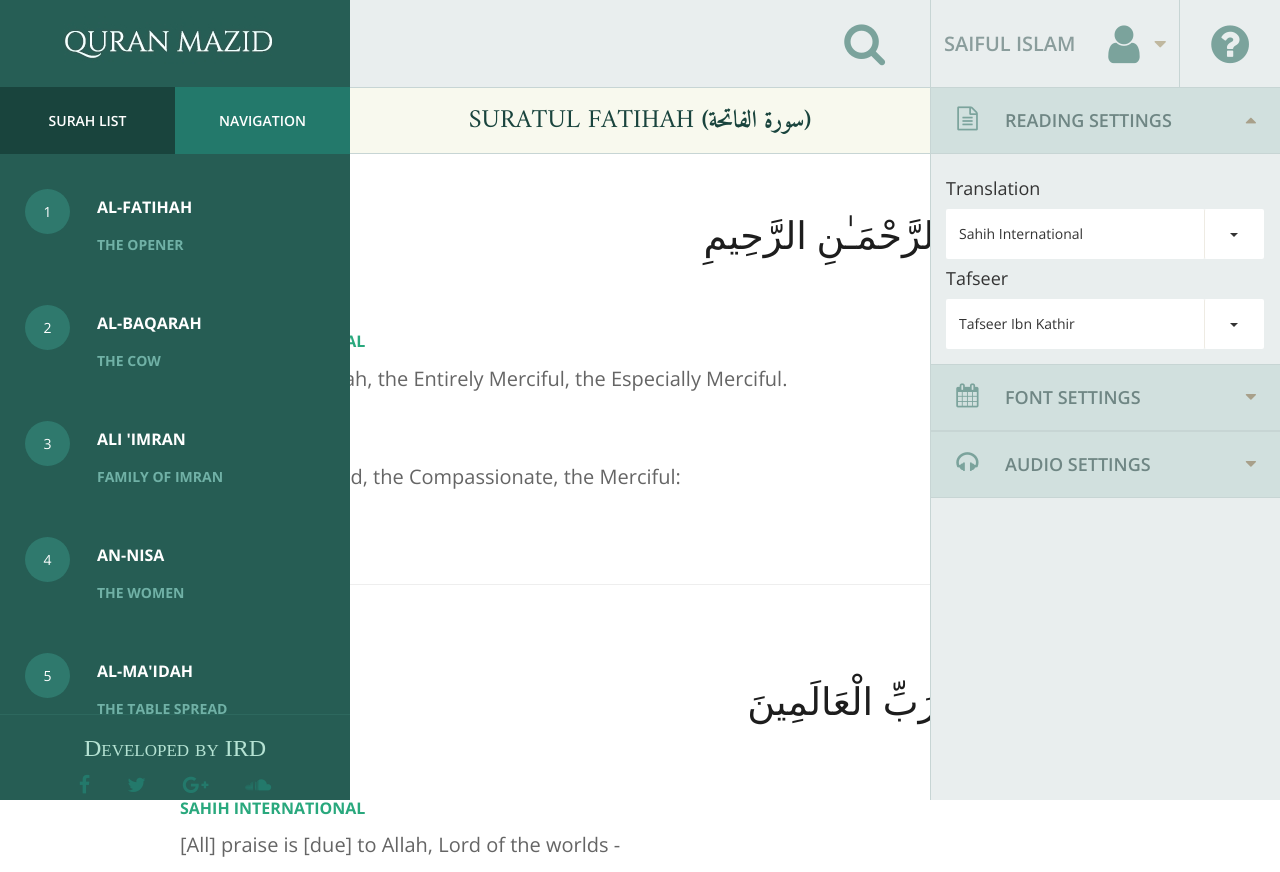
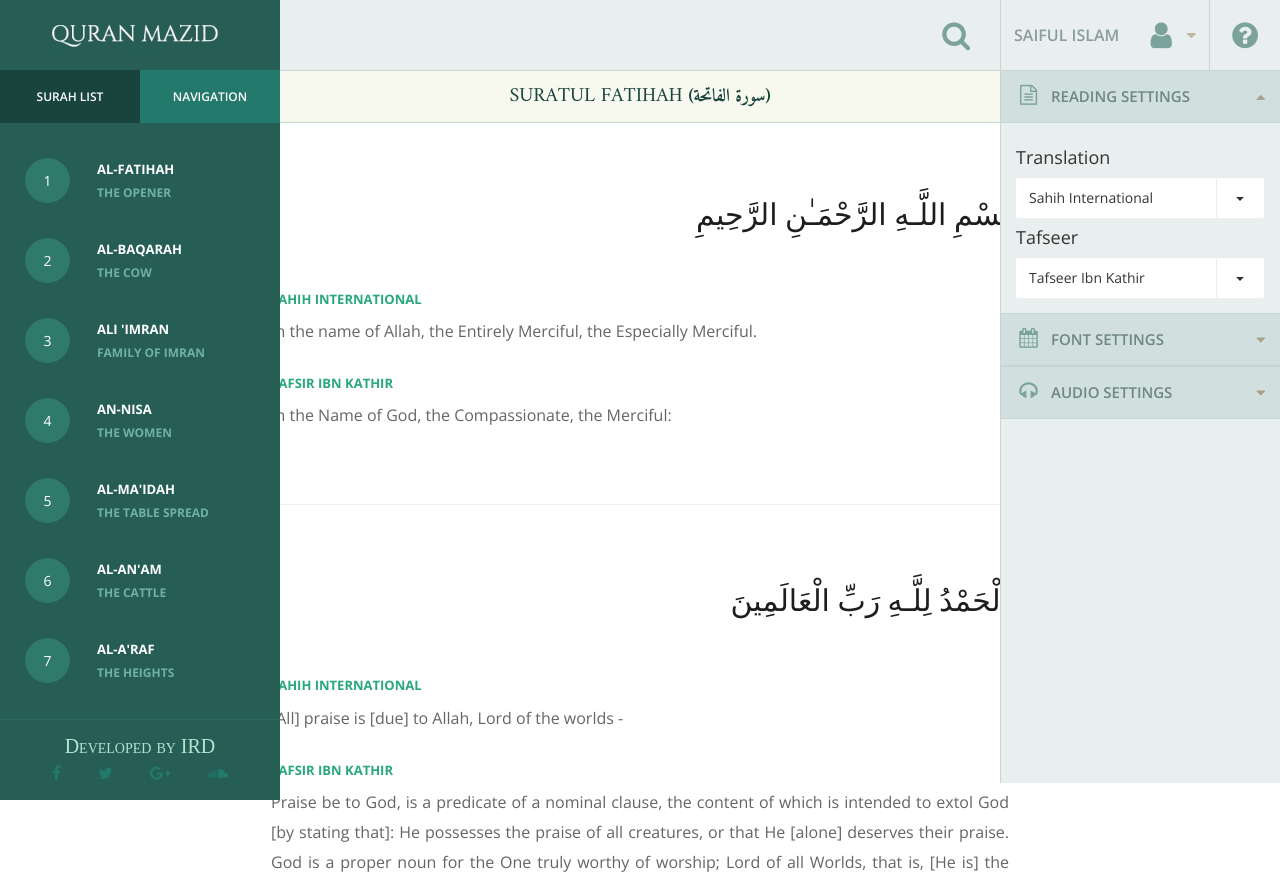
Before and after one commit to mutasimb/mutasimb.github.io, a website: page quran-mazid/index.html in a window 1280 px wide. Shown: the top 872 px of the page. Drawn offline with nearby package versions, Linux system fonts and the light colour scheme; a web font is replaced by a local one.

Commit message:
80% optimization

```diff
--- a/quran-mazid/css/style.css
+++ b/quran-mazid/css/style.css
@@ -21,8 +21,17 @@
   left: 0;
   right: 0;
   z-index: 99;
-  height: 154px;
+  height: 123px;
   background-color: #E9EEEE;
+}
+
+header .brand {
+  display: block;
+  width: 280px;
+}
+
+header .brand img {
+  width: 100%;
 }
 
 header .surah-name {
@@ -34,20 +43,20 @@
   margin-bottom: 0;
   border-top: 1px solid #C7D5D4;
   border-bottom: 1px solid #C7D5D4;
-  height: 67px;
-  line-height: 65px;
+  height: 53px;
+  line-height: 51px;
   background-color: #F8F9EE;
   font-family: 'Amiri', serif;
   font-weight: 400;
   text-align: center;
   text-transform: uppercase;
-  font-size: 26px;
+  font-size: 20px;
   color: #19443D;
 }
 
 header .surah-name .arabic {
   font-weight: 700;
-  font-size: 24px;
+  font-size: 18px;
 }
 
 header .surah-name .arabic::before {
@@ -61,7 +70,7 @@
 header .search {
   position: relative;
   flex-grow: 1;
-  height: 87px;
+  height: 70px;
   z-index: 99;
 }
 
@@ -70,11 +79,11 @@
   z-index: -1;
   content: "\f002";
   font-family: "FontAwesome";
-  right: 45px;
+  right: 30px;
   top: 0;
   bottom: 0;
-  line-height: 87px;
-  font-size: 44px;
+  line-height: 70px;
+  font-size: 30px;
   color: #7BA39C;
 }
 
@@ -83,6 +92,8 @@
   background: none;
   height: 100%;
   width: 100%;
+  padding-left: 30px;
+  padding-right: 85px;
 }
 
 header .user-btn {
@@ -93,17 +104,17 @@
   justify-content: flex-end;
   padding-left: 13px;
   padding-right: 13px;
-  width: 250px;
-  height: 87px;
+  width: 210px;
+  height: 70px;
   border: none;
   border-left: 1px solid #C7D5D4;
   border-right: 1px solid #C7D5D4;
   background: none;
   text-transform: uppercase;
   font-weight: 600;
-  font-size: 20px;
+  font-size: 16px;
   text-align: left;
-  line-height: 87px;
+  line-height: 70px;
 }
 
 header .user-btn .user-name {
@@ -117,7 +128,7 @@
 
 header .user-btn .fa.fa-user {
   margin-right: 15px;
-  font-size: 44px;
+  font-size: 30px;
   color: #7BA39C;
 }
 
@@ -126,32 +137,32 @@
 }
 
 header .help-btn {
-  width: 100px;
-  height: 87px;
+  width: 70px;
+  height: 70px;
   background: none;
   border: none;
 }
 
 header .help-btn .fa {
-  font-size: 44px;
+  font-size: 30px;
   color: #7BA39C;
 }
 
 nav {
   position: fixed;
   left: 0;
-  top: 87px;
+  top: 70px;
   bottom: 0;
   z-index: 100;
-  height: calc(100% - 87px);
-  width: 350px;
+  height: calc(100% - $header-top);
+  width: 280px;
   background-color: #265D54;
 }
 
 nav .nav-btns {
   display: flex;
   flex-flow: row nowrap;
-  height: 67px;
+  height: 53px;
   margin-bottom: 15px;
 }
 
@@ -163,6 +174,7 @@
   background-color: #19443D;
   text-transform: uppercase;
   font-weight: 600;
+  font-size: 12px;
   color: white;
   cursor: pointer;
 }
@@ -173,11 +185,15 @@
 
 nav .nav-surah-list {
   position: absolute !important;
-  top: 82px;
-  bottom: 86px;
+  top: 68px;
+  bottom: 95px;
   left: 0;
   width: calc(100% - 15px);
-  height: calc(100% - (82px + 86px));
+  height: calc(100% - ($header-bottom + 15px + 95px));
+}
+
+nav .nav-surah-list .simplebar-track.horizontal {
+  display: none;
 }
 
 nav .nav-surah-list .simplebar-track.vertical {
@@ -207,6 +223,12 @@
   flex-direction: column;
   padding-left: 72px;
   color: white;
+  min-height: 45px;
+}
+
+nav .nav-surah-list .surah-list-ul li a:hover,
+nav .nav-surah-list .surah-list-ul li a:focus {
+  text-decoration: none;
 }
 
 nav .nav-surah-list .surah-list-ul li a span {
@@ -222,20 +244,23 @@
 }
 
 nav .nav-surah-list .surah-list-ul li a h4 {
+  margin-top: 3.5px;
   text-transform: uppercase;
   font-weight: 700;
-  font-size: 16px;
+  font-size: 13px;
 }
 
 nav .nav-surah-list .surah-list-ul li a h6 {
+  margin-top: 0;
+  margin-bottom: 0;
   text-transform: uppercase;
   font-weight: 700;
-  font-size: 14px;
+  font-size: 12px;
   color: #70B1A6;
 }
 
 nav .nav-surah-list .surah-list-ul li + li {
-  margin-top: 43px;
+  margin-top: 35px;
 }
 
 nav .nav-footer {
@@ -246,13 +271,17 @@
 }
 
 nav .nav-footer h3 {
+  margin-top: 15px;
+  margin-bottom: 5px;
   font-family: "Scheherazade", serif;
   font-variant: small-caps;
   text-align: center;
+  font-size: 20px;
   color: #B5E2D3;
 }
 
 nav .nav-footer .social-btns {
+  margin-bottom: 15px;
   display: flex;
   flex-flow: row nowrap;
   justify-content: center;
@@ -260,7 +289,7 @@
 
 nav .nav-footer .social-btns a {
   display: block;
-  font-size: 20px;
+  font-size: 16px;
   color: #23796B;
 }
 
@@ -290,24 +319,23 @@
   position: relative;
   margin-left: auto;
   margin-right: auto;
-  max-width: 920px;
-  padding-top: 90px;
-  padding-bottom: 80px;
+  max-width: 768px;
+  padding: 75px 15px 64px;
 }
 
 #surah .ayah .ayah-wrapper::before {
   content: url(../images/bullet.png);
   position: absolute;
-  left: calc(100% + 30px);
-  top: 90px;
+  left: calc(100% + 24px);
+  top: 75px;
 }
 
 #surah .ayah .surah-ayah-index {
   position: absolute;
-  right: calc(100% + 30px);
-  top: 90px;
+  right: calc(100% + 24px);
+  top: 75px;
   font-family: 'Scheherazade', serif;
-  font-size: 38px;
+  font-size: 30px;
   color: #29A87D;
 }
 
@@ -315,7 +343,7 @@
   font-family: 'Scheherazade', serif;
   direction: rtl;
   text-align: right;
-  font-size: 38px;
+  font-size: 30px;
   color: #1D1D1D;
 }
 
@@ -323,7 +351,7 @@
   display: none;
   flex-flow: column nowrap;
   position: absolute;
-  top: 214px;
+  top: 170px;
   right: calc(100% + 30px);
 }
 
@@ -332,14 +360,14 @@
   background: none;
   background-color: #E7F5F5;
   border-radius: 50%;
-  height: 39px;
-  width: 39px;
+  height: 30px;
+  width: 30px;
   color: #AAC1BF;
   cursor: pointer;
 }
 
 #surah .ayah .ayah-btns .btn-ayah + .btn-ayah {
-  margin-top: 16px;
+  margin-top: 10px;
 }
 
 #surah .ayah:hover .ayah-btns {
@@ -347,35 +375,35 @@
 }
 
 #surah .ayah .translation {
-  margin-top: 70px;
+  margin-top: 55px;
 }
 
 #surah .ayah .translation + .translation {
-  margin-top: 36px;
+  margin-top: 30px;
 }
 
 #surah .ayah .translation .translation-source {
   text-transform: uppercase;
   font-weight: 700;
-  font-size: 16px;
+  font-size: 13px;
   color: #29A87D;
 }
 
 #surah .ayah .translation .translation-p {
   text-align: justify;
-  font-size: 20px;
-  line-height: 35px;
+  font-size: 16px;
+  line-height: 30px;
   color: #656565;
 }
 
 #settings {
   position: fixed;
   right: 0;
-  top: 87px;
+  top: 70px;
   bottom: 0;
   z-index: 100;
   height: calc(100% - 87px);
-  width: 350px;
+  width: 280px;
   background-color: #E9EEEE;
   border-left: 1px solid #C7D5D4;
 }
@@ -392,8 +420,8 @@
 }
 
 #settings .panel-group .panel .panel-heading {
-  padding: 0 24px;
-  height: 67px;
+  padding: 0 15px;
+  height: 53px;
   border: 1px solid #C7D5D4;
   border-left: 0;
   border-right: 0;
@@ -405,22 +433,27 @@
   height: 100%;
   text-transform: uppercase;
   font-weight: 600;
-  font-size: 18px;
+  font-size: 15px;
 }
 
 #settings .panel-group .panel .panel-heading .panel-title a {
   display: block;
   position: relative;
   height: 100%;
-  line-height: 65px;
+  line-height: 51px;
   color: #6F8684;
+}
+
+#settings .panel-group .panel .panel-heading .panel-title a:hover,
+#settings .panel-group .panel .panel-heading .panel-title a:focus {
+  text-decoration: none;
 }
 
 #settings .panel-group .panel .panel-heading .panel-title a .fa:first-child {
   width: 25px;
   text-align: center;
-  font-size: 24px;
-  margin-right: 25px;
+  font-size: 20px;
+  margin-right: 10px;
   color: #7BA39C;
 }
 
@@ -429,7 +462,7 @@
   right: 0;
   top: 0;
   bottom: 0;
-  line-height: 65px;
+  line-height: 51px;
   color: #A8A08A;
 }
 
@@ -454,8 +487,9 @@
 #settings .panel-group .panel .panel-body .panel-dropdown .btn {
   border-radius: 2px;
   background-color: white;
-  height: 50px;
-  width: calc(100% - 60px);
+  height: 40px;
+  width: calc(100% - 48px);
+  font-size: 14px;
 }
 
 #settings .panel-group .panel .panel-body .panel-dropdown .btn:focus {
@@ -467,7 +501,7 @@
 }
 
 #settings .panel-group .panel .panel-body .panel-dropdown .btn.dropdown-toggle {
-  width: 60px;
+  width: 48px;
   border-left: 1px solid #EEEBE3;
 }
 
```
